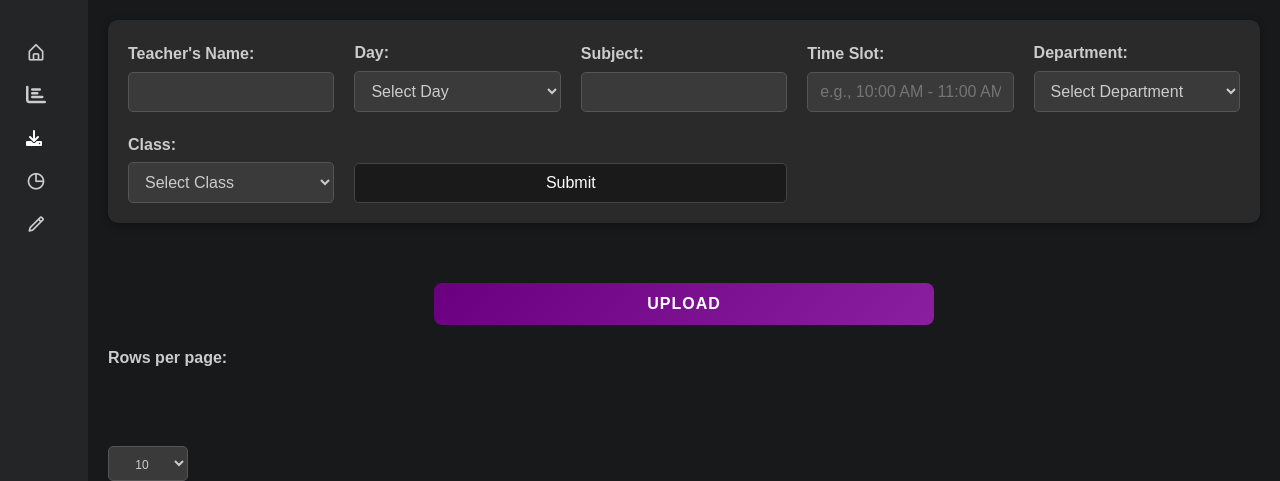
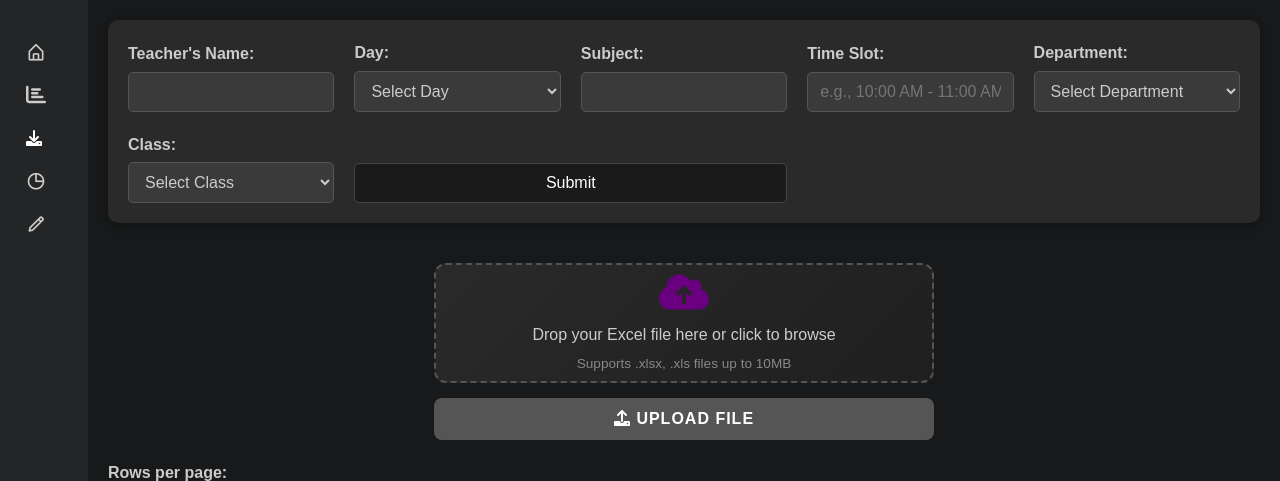
Before and after one commit to RohitSadavarti/smartone, a Flask app: page /admin-teacher in a window 1280 px wide. Shown: the part 60-541 px from the top of the page. Run offline with Flask 3, Linux system fonts and the light colour scheme; data that the repository does not hold is empty; some libraries are stand-ins or nearby versions.

Commit message:
Update admin-teacher.html

```diff
--- a/attendance-app/backend/templates/admin-teacher.html
+++ b/attendance-app/backend/templates/admin-teacher.html
@@ -9,7 +9,6 @@
     <link rel="stylesheet" href="{{ url_for('static', filename='styles.css') }}">
     <link rel="stylesheet" href="styles.css"> <!-- Consolidated CSS -->
     <link rel="stylesheet" href="{{ url_for('static', filename='sidebar.css') }}">
-
 </head>
 <body>
  <!-- Skeleton Loader Overlay -->
@@ -142,9 +141,28 @@
         <!-- Excel Upload Section -->
         <form id="excelForm" class="form upload-section">
             <div class="file-upload-container">
-                <label for="excelFile" class="upload-button"></label>
-                <input type="file" id="excelFile" class="file-input" />
-                <button type="submit" class="upload-btn">Upload</button>
+                <div class="upload-drop-zone" onclick="document.getElementById('excelFile').click()">
+                    <i class="fas fa-cloud-upload-alt upload-icon"></i>
+                    <div class="upload-text">Drop your Excel file here or click to browse</div>
+                    <div class="upload-subtext">Supports .xlsx, .xls files up to 10MB</div>
+                </div>
+                <input type="file" id="excelFile" class="file-input" accept=".xlsx,.xls" />
+                <div class="selected-file" id="selectedFile">
+                    <i class="fas fa-file-excel file-icon"></i>
+                    <div class="file-info">
+                        <div class="file-name" id="fileName"></div>
+                        <div class="file-size" id="fileSize"></div>
+                    </div>
+                    <button type="button" class="remove-file" onclick="removeSelectedFile()">
+                        <i class="fas fa-times"></i>
+                    </button>
+                </div>
+                <div class="upload-progress" id="uploadProgress">
+                    <div class="upload-progress-bar" id="uploadProgressBar"></div>
+                </div>
+                <button type="submit" class="upload-btn" id="uploadButton" disabled>
+                    <i class="fas fa-upload"></i> Upload File
+                </button>
             </div>
         </form>
 
@@ -181,7 +199,7 @@
         </div>
 
         <div id="popup-box" class="popup hidden">
-            <p id="popupMessage">Student Data Upload Successful</p>
+            <p id="popupMessage">Teacher Data Upload Successful</p>
             <button id="close-popup">Close</button>
         </div>
 
@@ -190,5 +208,93 @@
     <script src="/static/sidebar.js"></script>
     <script src="/static/admin-teacher.js"></script>
 
+    <script>
+        // Enhanced Upload functionality
+        const fileInput = document.getElementById('excelFile');
+        const selectedFile = document.getElementById('selectedFile');
+        const fileName = document.getElementById('fileName');
+        const fileSize = document.getElementById('fileSize');
+        const uploadButton = document.getElementById('uploadButton');
+        const uploadDropZone = document.querySelector('.upload-drop-zone');
+        const uploadProgress = document.getElementById('uploadProgress');
+        const uploadProgressBar = document.getElementById('uploadProgressBar');
+
+        // File input change handler
+        fileInput.addEventListener('change', function(e) {
+            const file = e.target.files[0];
+            if (file) {
+                displaySelectedFile(file);
+            }
+        });
+
+        // Drag and drop handlers
+        uploadDropZone.addEventListener('dragover', function(e) {
+            e.preventDefault();
+            uploadDropZone.classList.add('drag-over');
+        });
+
+        uploadDropZone.addEventListener('dragleave', function(e) {
+            e.preventDefault();
+            uploadDropZone.classList.remove('drag-over');
+        });
+
+        uploadDropZone.addEventListener('drop', function(e) {
+            e.preventDefault();
+            uploadDropZone.classList.remove('drag-over');
+
+            const files = e.dataTransfer.files;
+            if (files.length > 0) {
+                const file = files[0];
+                if (file.type === 'application/vnd.openxmlformats-officedocument.spreadsheetml.sheet' ||
+                    file.type === 'application/vnd.ms-excel') {
+                    fileInput.files = files;
+                    displaySelectedFile(file);
+                } else {
+                    alert('Please select a valid Excel file (.xlsx or .xls)');
+                }
+            }
+        });
+
+        function displaySelectedFile(file) {
+            fileName.textContent = file.name;
+            fileSize.textContent = formatFileSize(file.size);
+            selectedFile.classList.add('show');
+            uploadButton.disabled = false;
+        }
+
+        function removeSelectedFile() {
+            fileInput.value = '';
+            selectedFile.classList.remove('show');
+            uploadButton.disabled = true;
+            uploadProgress.classList.remove('show');
+            uploadProgressBar.style.width = '0%';
+        }
+
+        function formatFileSize(bytes) {
+            if (bytes === 0) return '0 Bytes';
+            const k = 1024;
+            const sizes = ['Bytes', 'KB', 'MB', 'GB'];
+            const i = Math.floor(Math.log(bytes) / Math.log(k));
+            return parseFloat((bytes / Math.pow(k, i)).toFixed(2)) + ' ' + sizes[i];
+        }
+
+        // Form submission with progress
+        document.getElementById('excelForm').addEventListener('submit', function(e) {
+            if (fileInput.files.length > 0) {
+                uploadProgress.classList.add('show');
+                // Simulate upload progress
+                let progress = 0;
+                const interval = setInterval(function() {
+                    progress += Math.random() * 15;
+                    if (progress >= 100) {
+                        progress = 100;
+                        clearInterval(interval);
+                    }
+                    uploadProgressBar.style.width = progress + '%';
+                }, 200);
+            }
+        });
+    </script>
+
 </body>
 </html>
```
